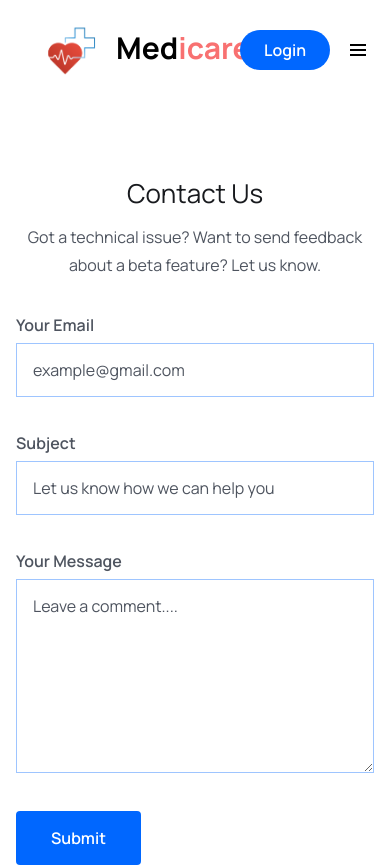
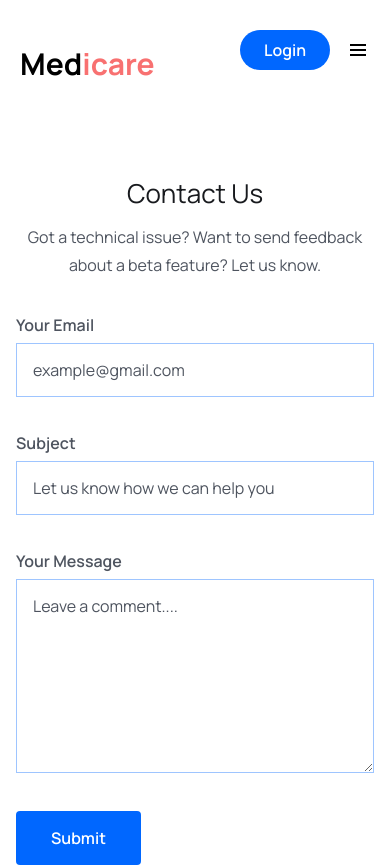
Before and after one commit to 77Mehdi/medical-App, a React (Vite) app in the folder frontend/: page /contact in a window 390 px wide. Shown: the top 867 px of the page. Built offline with nearby package versions, Linux system fonts and the light colour scheme.

Commit message:
deploimentV2-test-2

```diff
--- a/frontend/src/components/Header/Header.jsx
+++ b/frontend/src/components/Header/Header.jsx
@@ -62,7 +62,7 @@ function Header() {
       <div className="container">
         <div className="flex items-center justify-between">
           <div className=' flex cursor-pointer'>
-            <img src={logo} alt="" className=' rounded-[50px] h-24 w-24 md:h-16 md:w-16' /><span className='mt-7 font-bold text-3xl'>Med<span className=' text-red-400'>icare</span></span>
+            <img src={logo} alt="" className=' rounded-[50px] h-24 w-24 hidden sm:block ' /><span className='mt-7 font-bold text-3xl'>Med<span className=' text-red-400'>icare</span></span>
           </div>
           <div className=' navigation' ref={menuRef} onClick={toggleMenu}>
             <ul className=' menu flex items-center gap-[2.7rem]'>
```
